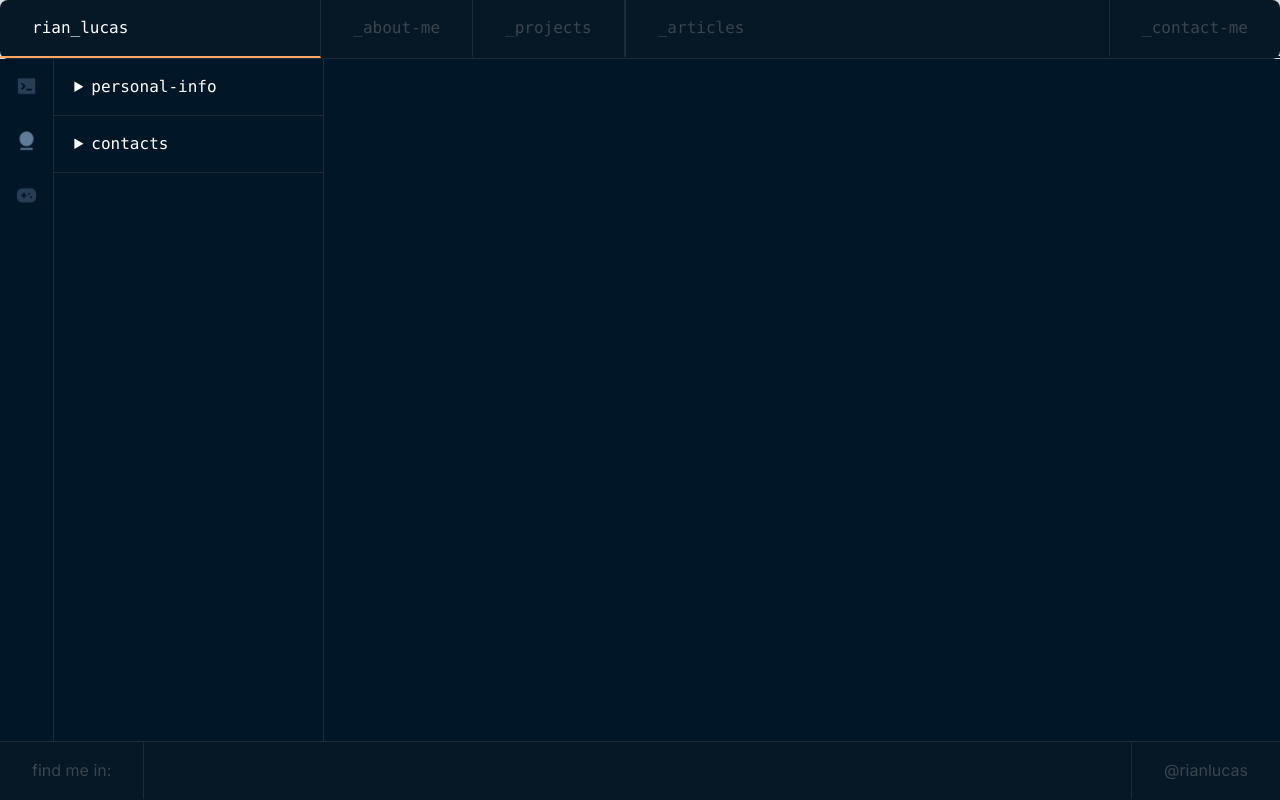
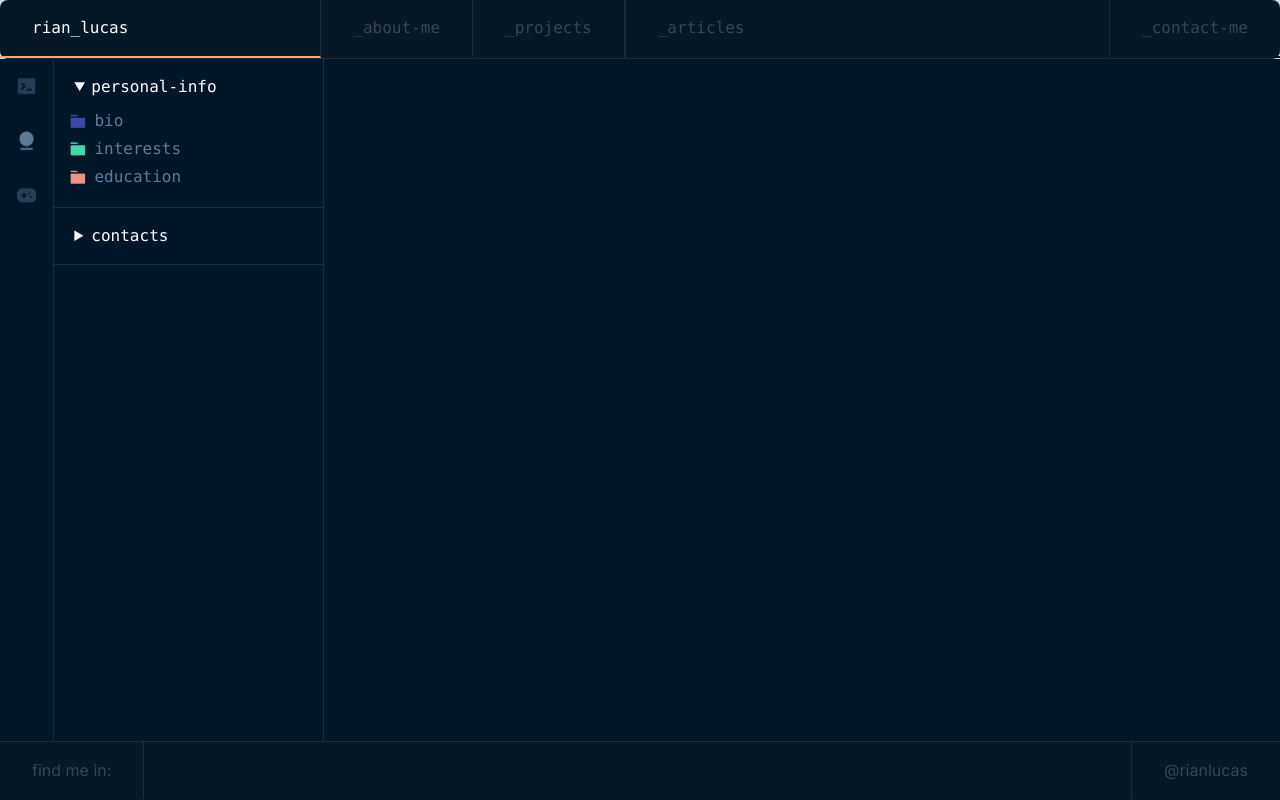
Before and after one commit to rianlucas/my-portfolio, a Next.js app in the folder Next/portfolio/: page /aboutMe/1 in a window 1280 px wide. Built offline with nearby package versions, Linux system fonts and the light colour scheme.

Commit message:
refactor: add prop to render details openned

```diff
--- a/Next/portfolio/app/Components/aboutMe/FaqSection.tsx
+++ b/Next/portfolio/app/Components/aboutMe/FaqSection.tsx
@@ -1,12 +1,13 @@
 type ContainerProps = {
   children: React.ReactNode;
   name: string;
+  isOpen: boolean;
 };
 
 export default function FaqSection(props: ContainerProps) {
   return (
     <div className='text-default-text-color border-t-0 border-default-border-color'>
-      <details className="border-b border-default-border-color align-middle pb-4 mt-4">
+      <details open={props.isOpen} className="border-b border-default-border-color align-middle pb-4 mt-4">
         <summary className='pl-5 pr-[5.75rem] border-l-0 border-t-0 text-white transition-all cursor-default'>
           <span className='pr-2 whitespace-nowrap'>{ props.name }</span>
         </summary>
--- a/Next/portfolio/app/aboutMe/layout.tsx
+++ b/Next/portfolio/app/aboutMe/layout.tsx
@@ -24,7 +24,7 @@ export default function AboutMeLayout({
     <div className='bg-[#011627] flex '>
       <SideBarAboutMe isPageAboutMe>
 
-        <FaqSection name='personal-info'>
+        <FaqSection name='personal-info' isOpen>
           <FolderInfo folder={BioFolder} summaryText='bio' detailsDescription='personal-info'/>
           <FolderInfo folder={InterestsFolder} summaryText='interests' detailsDescription='technology'/>
           <FolderInfo folder={EducationFolder} summaryText='education' detailsDescription='university'/>
```
